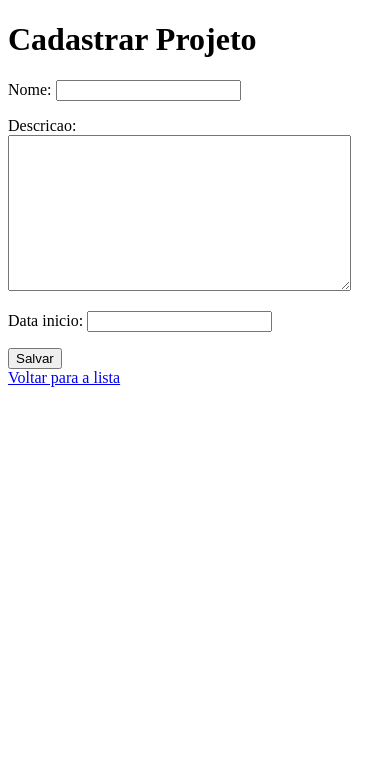
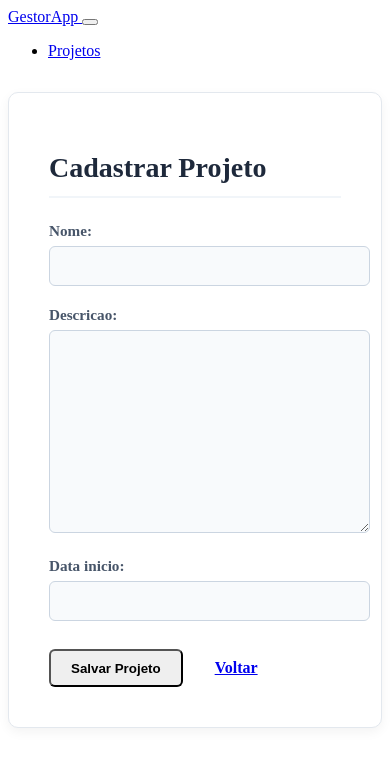
Before and after one commit to marlonkevin-cloud/Projeto_Pei, a Django app: page /projetos/criar/ in a window 390 px wide. Shown: the top 767 px of the page. Run offline with Django 5.2, Linux system fonts and the light colour scheme.

Commit message:
US05, 06 e 07

```diff
--- a/core/admin.py
+++ b/core/admin.py
@@ -1,4 +1,5 @@
 from django.contrib import admin
-from .models import Projeto
+from .models import Projeto, Tarefa
 
 admin.site.register(Projeto)
+admin.site.register(Tarefa)
--- a/core/models.py
+++ b/core/models.py
@@ -7,3 +7,11 @@ class Projeto(models.Model):
 
     def __str__(self):
         return self.nome
+
+class Tarefa(models.Model):
+    projeto = models.ForeignKey(Projeto, on_delete=models.CASCADE)
+    titulo = models.CharField(max_length=12)
+    descricao = models.TextField()
+
+    def __str__(self):
+        return self.titulo
--- /dev/null
+++ b/core/static/css/core/criar_projeto.css
@@ -0,0 +1,82 @@
+/* static/css/core/criar_projeto.css */
+
+/* Card / Container do Formulário */
+.form-container {
+    background-color: #ffffff;
+    border: 1px solid #e3e8ee;
+    border-radius: 10px;
+    padding: 2.5rem;
+    box-shadow: 0 4px 12px rgba(0, 0, 0, 0.05);
+    max-width: 650px;
+    margin: 2rem auto;
+}
+
+/* Título */
+.form-container h1 {
+    font-size: 1.75rem;
+    font-weight: 700;
+    color: #1e293b;
+    margin-bottom: 1.5rem;
+    padding-bottom: 0.75rem;
+    border-bottom: 2px solid #f1f5f9;
+}
+
+/* Estilização dos parágrafos do {{ form.as_p }} */
+.form-container form p {
+    margin-bottom: 1.25rem;
+}
+
+/* Rótulos/Labels do formulário */
+.form-container form label {
+    display: block;
+    font-weight: 600;
+    color: #475569;
+    margin-bottom: 0.4rem;
+    font-size: 0.95rem;
+}
+
+/* Campos de entrada de texto, data e área de texto */
+.form-container form input[type="text"],
+.form-container form input[type="date"],
+.form-container form input[type="email"],
+.form-container form textarea,
+.form-container form select {
+    width: 100%;
+    padding: 0.65rem 0.85rem;
+    border: 1px solid #cbd5e1;
+    border-radius: 6px;
+    font-size: 0.95rem;
+    color: #334155;
+    background-color: #f8fafc;
+    transition: all 0.2s ease-in-out;
+}
+
+/* Efeito ao clicar/focar no campo */
+.form-container form input:focus,
+.form-container form textarea:focus,
+.form-container form select:focus {
+    outline: none;
+    border-color: #2563eb;
+    background-color: #ffffff;
+    box-shadow: 0 0 0 3px rgba(37, 99, 235, 0.15);
+}
+
+/* Áreas de texto (Textarea) */
+.form-container form textarea {
+    min-height: 110px;
+    resize: vertical;
+}
+
+/* Grupo de Botões Ação */
+.form-actions {
+    display: flex;
+    gap: 0.75rem;
+    margin-top: 1.75rem;
+}
+
+/* Ajuste nos botões para alinhamento */
+.form-actions .btn {
+    padding: 0.6rem 1.25rem;
+    font-weight: 600;
+    border-radius: 6px;
+}
--- a/core/templates/core/confirmacao.html
+++ b/core/templates/core/confirmacao.html
@@ -1,9 +1,11 @@
+{% load static %}
 <!DOCTYPE html>
 <html lang="pt-br">
 <head>
     <meta charset="UTF-8">
     <meta name="viewport" content="width=device-width, initial-scale=1.0">
     <title>Excluir Projeto</title>
+    <link rel="stylesheet" href="{% static 'css/core/form_projeto.css' %}">
 </head>
 <body>
     <h1>Excluir projeto</h1>
@@ -18,7 +20,7 @@
         <button type="submit">Confirmar exclusão</button>
     </form>
 
-    <a href="{% url 'lista_projetos' %}">
+    <a href="{% url 'core:lista_projetos' %}">
         Cancelar
     </a>
 </body>
--- /dev/null
+++ b/core/templates/core/criar_projeto.html
@@ -0,0 +1,28 @@
+{% extends 'base.html' %}
+{% load static %}
+
+{% block extra_head %}<link rel="stylesheet" href="{% static 'css/core/criar_projeto.css' %}">{% endblock %}
+
+{% block content %}
+<div class="container mt-4">
+    <div class="form-container">
+        <h1>Cadastrar Projeto</h1>
+
+        <form method="POST">
+            {% csrf_token %}
+
+            {{ form.as_p }}
+
+            <div class="form-actions">
+                <button type="submit" class="btn btn-primary">
+                    Salvar Projeto
+                </button>
+
+                <a href="{% url 'core:lista_projetos' %}" class="btn btn-secondary">
+                    Voltar
+                </a>
+            </div>
+        </form>
+    </div>
+</div>
+{% endblock %}
--- a/core/templates/core/form_projeto.html
+++ b/core/templates/core/form_projeto.html
@@ -1,9 +1,10 @@
-
+{% load static%}
 <!DOCTYPE html>
 <html lang="pt-br">
 <head>
     <meta charset="UTF-8">
     <meta name="viewport" content="width=device-width, initial-scale=1.0">
+    <link rel="stylesheet" href="{% static 'css/core/form_projeto.css' %}">
     <title>{{ titulo }}</title>
 </head>
 <body>
@@ -17,7 +18,7 @@
         <button type="submit">Salvar</button>
     </form>
 
-    <a href="{% url 'lista_projetos' %}">
+    <a href="{% url 'core:lista_projetos' %}">
         Voltar para a lista
     </a>
 </body>
--- a/core/urls.py
+++ b/core/urls.py
@@ -2,7 +2,10 @@
 from django.urls import path
 from . import views
 
+app_name = 'core'
+
 urlpatterns = [
+    path('', views.index, name='index'),
     path("projetos/",views.lista_projetos,name="lista_projetos"),
     path("projetos/criar/",views.criar_projeto,name="criar_projeto"),
     path("projetos/editar/<int:pk>/",views.editar_projeto,name="editar_projeto"),
--- a/core/views.py
+++ b/core/views.py
@@ -4,6 +4,9 @@ from django.contrib import messages
 
 from .models import Projeto
 from .form import ProjetoForm
+
+def index(request):
+    return render(request, 'core/index.html')
 
 
 def lista_projetos(request):
@@ -15,27 +18,22 @@ def lista_projetos(request):
         {"projetos": projetos}
     )
 
-
 def criar_projeto(request):
     if request.method == "POST":
         form = ProjetoForm(request.POST)
 
         if form.is_valid():
             form.save()
-            messages.success(
-                request,
-                "Projeto cadastrado com sucesso!"
-            )
-            return redirect("lista_projetos")
+            messages.success(request, "Projeto cadastrado com sucesso!")
+            return redirect("core:lista_projetos")
     else:
         form = ProjetoForm()
 
     return render(
         request,
-        "core/form_projeto.html",
-        {"form": form, "titulo": "Cadastrar Projeto"}
+        "core/criar_projeto.html",
+        {"form": form}
     )
-
 
 def editar_projeto(request, pk):
     projeto = get_object_or_404(Projeto, pk=pk)
@@ -49,7 +47,7 @@ def editar_projeto(request, pk):
                 request,
                 "Projeto atualizado com sucesso!"
             )
-            return redirect("lista_projetos")
+            return redirect("core:lista_projetos")
     else:
         form = ProjetoForm(instance=projeto)
 
@@ -69,10 +67,10 @@ def excluir_projeto(request, pk):
             request,
             "Projeto excluído com sucesso!"
         )
-        return redirect("lista_projetos")
+        return redirect("core:lista_projetos")
 
     return render(
         request,
-        "core/confirmar_exclusao.html",
+        "core/confirmacao.html",
         {"projeto": projeto}
     )
--- /dev/null
+++ b/templates/base.html
@@ -0,0 +1,17 @@
+{% load static %}
+<!DOCTYPE html>
+<html lang="pt-br">
+<head>
+    <meta charset="UTF-8">
+    <meta name="viewport" content="width=device-width, initial-scale=1.0">
+    <title>{% block title %}Gestão de Projetos e Tarefas{% endblock %}</title>
+    {% block extra_head %}<link rel="stylesheet" href="{% static 'css/core/criar_projeto.css' %}">{% endblock %}
+</head>
+<body>
+    {% include 'fragments/nav.html' %}
+    <main>
+        {% block content %}
+        {% endblock %}
+    </main>
+</body>
+</html>
--- /dev/null
+++ b/templates/fragments/nav.html
@@ -0,0 +1,19 @@
+<nav class="navbar navbar-expand-lg navbar-dark bg-dark shadow-sm">
+    <div class="container">
+        <a class="navbar-brand fw-bold" href="{% url 'core:lista_projetos' %}">
+            <i class="bi bi-kanban"></i> GestorApp
+        </a>
+        <button class="navbar-toggler" type="button" data-bs-toggle="collapse" data-bs-target="#navbarNav">
+            <span class="navbar-toggler-icon"></span>
+        </button>
+        <div class="collapse navbar-collapse" id="navbarNav">
+            <ul class="navbar-nav ms-auto">
+                <li class="nav-item">
+                    <a class="nav-link" href="{% url 'core:lista_projetos' %}">
+                        <i class="bi bi-folder-check"></i> Projetos
+                    </a>
+                </li>
+            </ul>
+        </div>
+    </div>
+</nav>
```
Also changed, not shown: core/static/css/core/form_projeto.css (added, +111 -0 lines), core/static/css/core/lista_projetos.css (added, +133 -0 lines), core/templates/core/index.html (added, +25 -0 lines), core/templates/core/lista_projetos.html (renamed from core/templates/core/lista_projeto.html, +5 -4 lines), core/migrations/0002_alter_projeto_id_tarefa.py (added), core/static/css/core/index.css (added), db.sqlite3.
